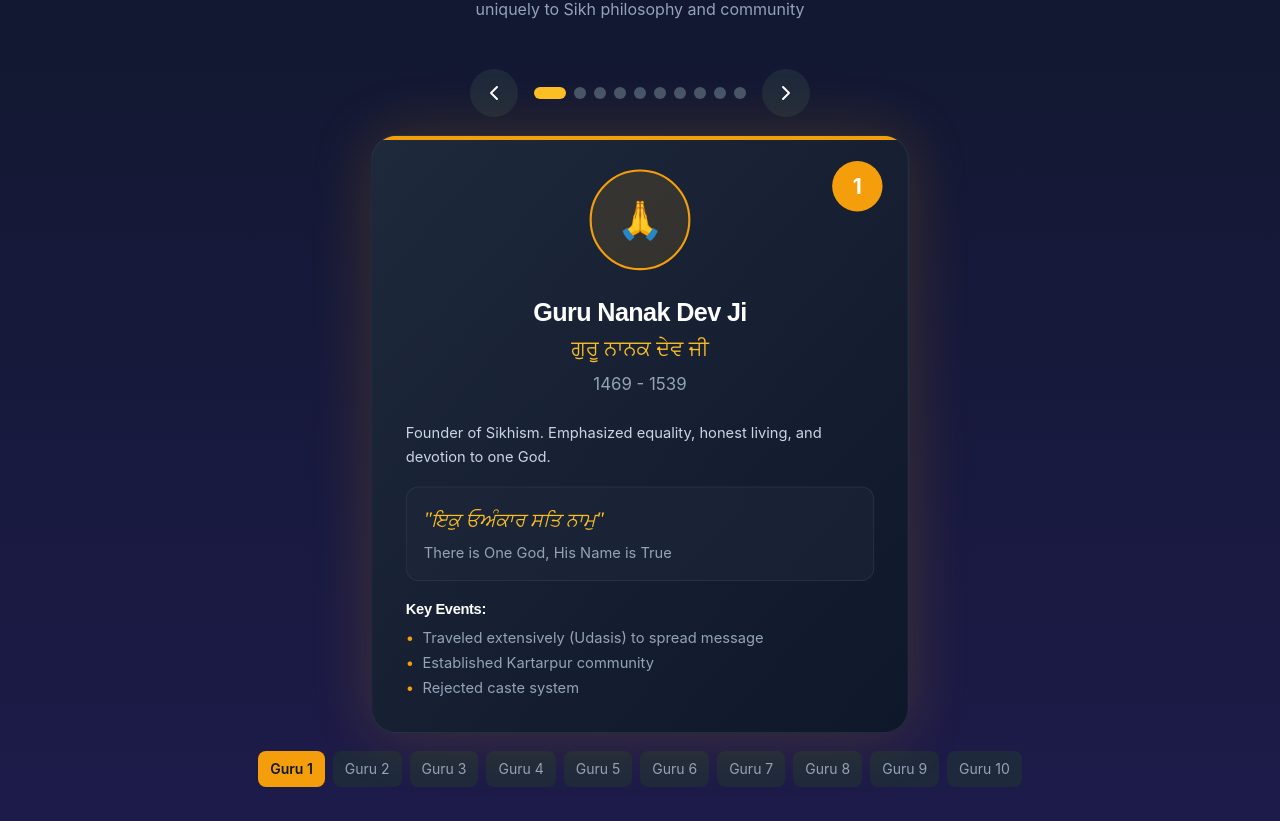
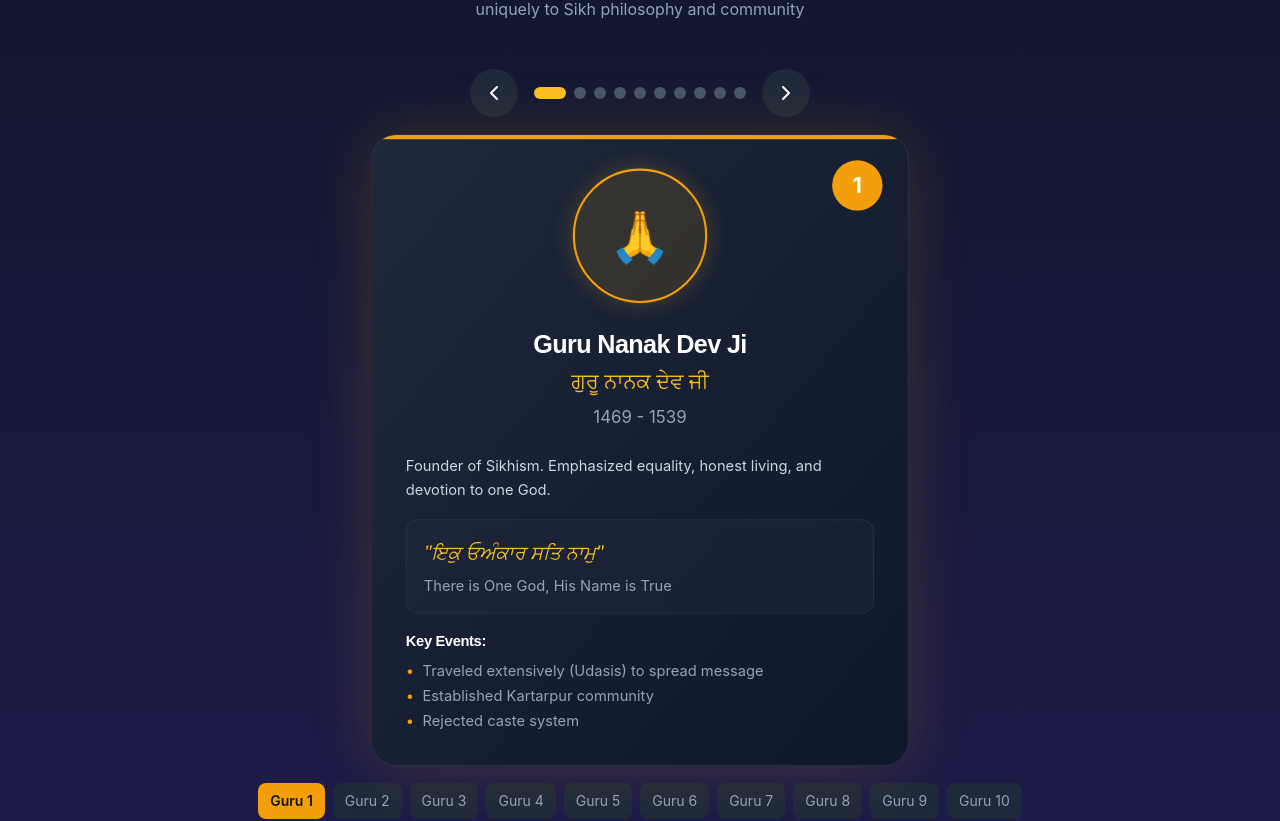
Before and after one commit to amitoj1996/learn-punjabi, a React (Vite) app: page /history in a window 1280 px wide. Shown: the part 915-1736 px from the top of the page. Built offline with nearby package versions, Linux system fonts and the light colour scheme; no server answers.

Commit message:
Support custom images for Gurus and enhance placeholder design

```diff
--- a/src/data/sikhHistory.ts
+++ b/src/data/sikhHistory.ts
@@ -11,6 +11,7 @@ export interface Guru {
     famousQuoteEnglish: string;
     keyEvents: string[];
     color: string; // accent color for card
+    image?: string; // path to image file
 }
 
 export interface HistoricalEvent {
--- a/src/pages/SikhHistoryPage.tsx
+++ b/src/pages/SikhHistoryPage.tsx
@@ -127,13 +127,30 @@ const GuruCard: React.FC<{ guru: typeof gurus[0]; index: number; isActive: boole
                 {guru.id}
             </div>
 
-            {/* Guru icon placeholder */}
-            <div
-                className="w-24 h-24 rounded-full mx-auto mb-6 flex items-center justify-center text-4xl"
-                style={{ backgroundColor: `${guru.color}20`, border: `2px solid ${guru.color}` }}
-            >
-                🙏
-            </div>
+            {/* Guru Image or Placeholder */}
+            {guru.image ? (
+                <div
+                    className="w-32 h-32 rounded-full mx-auto mb-6 border-4 border-white overflow-hidden shadow-lg"
+                    style={{ borderColor: guru.color }}
+                >
+                    <img
+                        src={guru.image}
+                        alt={guru.name}
+                        className="w-full h-full object-cover"
+                    />
+                </div>
+            ) : (
+                <div
+                    className="w-32 h-32 rounded-full mx-auto mb-6 flex items-center justify-center text-5xl bg-slate-800"
+                    style={{
+                        backgroundColor: `${guru.color}20`,
+                        border: `2px solid ${guru.color}`,
+                        boxShadow: `0 0 20px ${guru.color}40`
+                    }}
+                >
+                    🙏
+                </div>
+            )}
 
             <h3 className="text-2xl font-bold text-white text-center">{guru.name}</h3>
             <p className="text-xl text-amber-400 text-center font-serif mt-1">{guru.gurmukhiName}</p>
```
